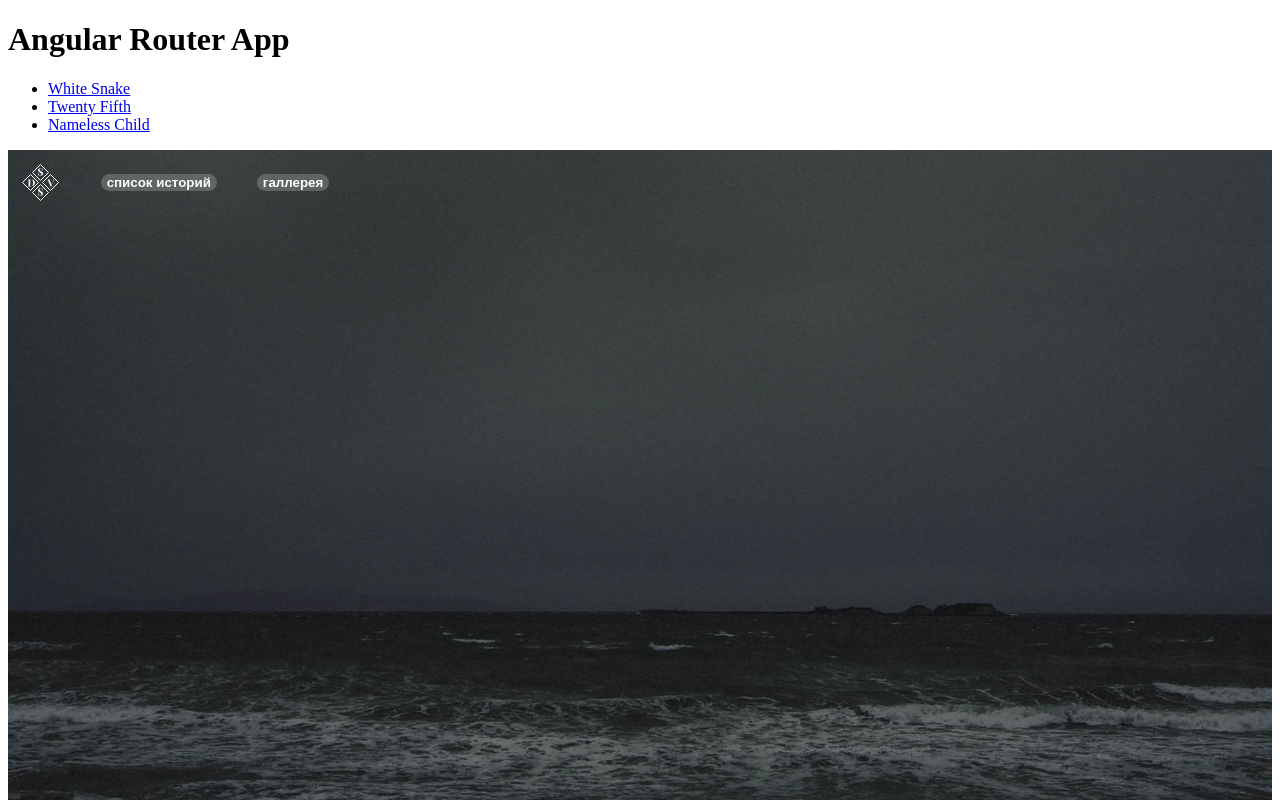
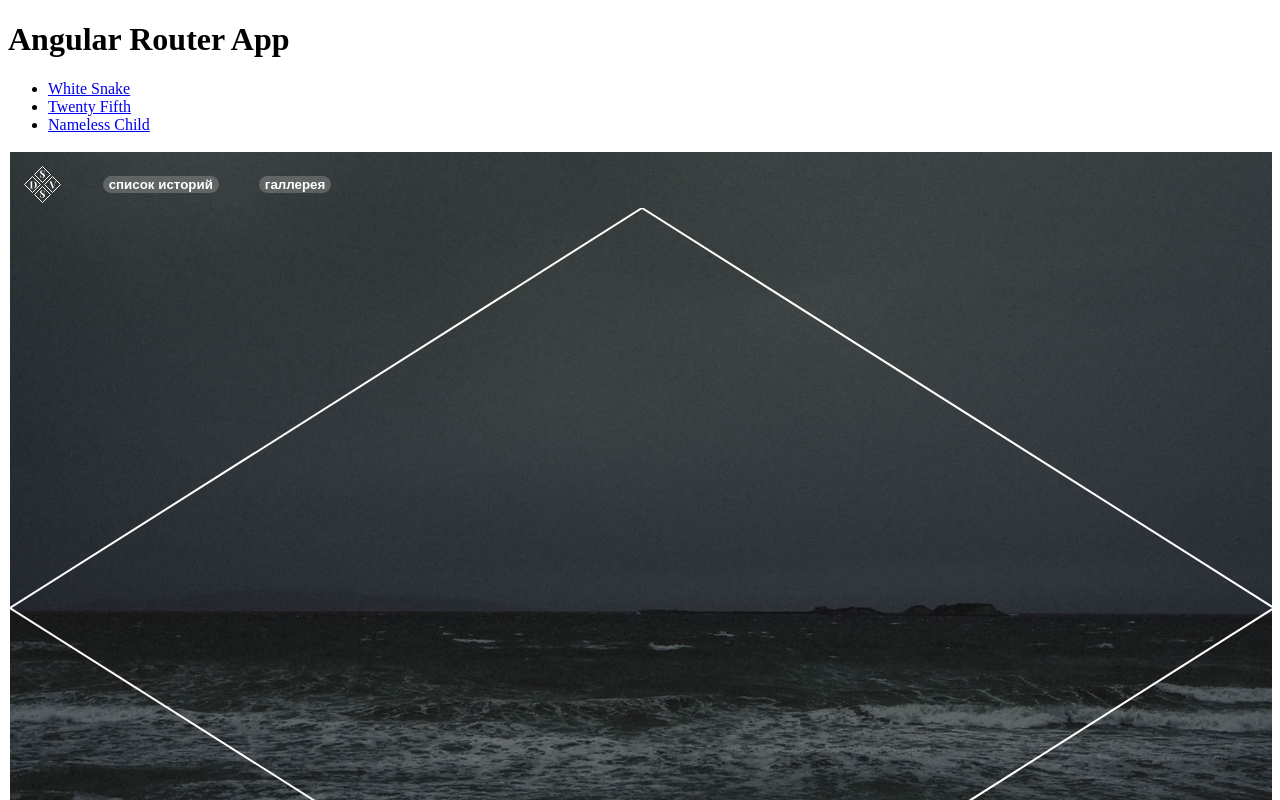
Before and after one commit to ViktorSuharev/darimatales, an Angular app: page /twenty-fifth in a window 1280 px wide. Shown: the top 800 px of the page. Built offline with nearby package versions, Linux system fonts and the light colour scheme.

Commit message:
draw svg figure

```diff
--- a/src/app/tales/twenty-fifth/twenty-fifth.component.css
+++ b/src/app/tales/twenty-fifth/twenty-fifth.component.css
@@ -5,11 +5,9 @@
 
 .body-center-white-frame {
   position: absolute;
-  top: 15%;
-  left: 15%;
-  width: 70%;
-  height: 70%;
   border: 2px solid white;
+  width: 100%;
+  height: 100%;
 }
 
 .blurred {
--- a/src/app/tales/twenty-fifth/twenty-fifth.component.html
+++ b/src/app/tales/twenty-fifth/twenty-fifth.component.html
@@ -1,8 +1,13 @@
 <!--<div class="bg-img" [ngClass]="generalStyleService.isDefault() ? 'default' : 'blurred'" (click)="setDefaultView()">-->
 <div class="bg-img default">
-  <app-menu-header></app-menu-header>
+  <div class="body-center-white-frame">
+    <app-menu-header></app-menu-header>
 
-<!--  <div class="body-center-white-frame">
-    <app-center-picture-button></app-center-picture-button>
-  </div>-->
+    <svg height="100%" width="100%">
+      <line x1="0" y1="50%" x2="50%" y2="0" style="stroke:rgb(255,255,255);stroke-width:2" />
+      <line x1="0" y1="50%" x2="50%" y2="100%" style="stroke:rgb(255,255,255);stroke-width:2" />
+      <line x1="100%" y1="50%" x2="50%" y2="100%" style="stroke:rgb(255,255,255);stroke-width:2" />
+      <line x1="100%" y1="50%" x2="50%" y2="0" style="stroke:rgb(255,255,255);stroke-width:2" />
+    </svg>
+  </div>
 </div>
```
